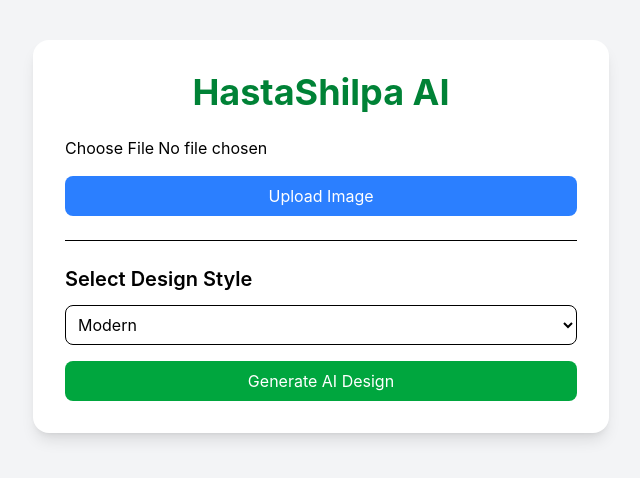
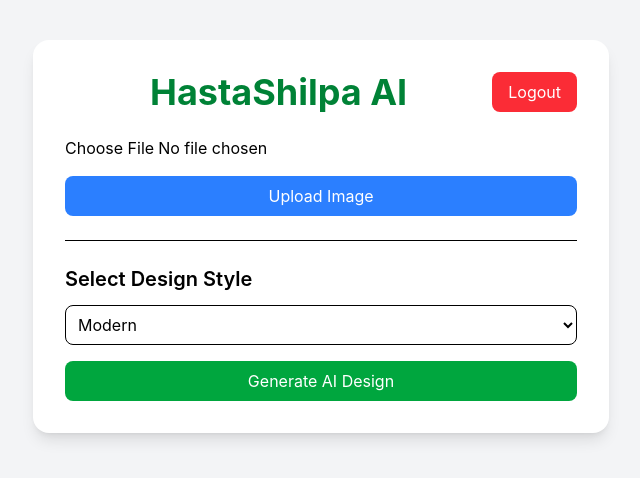
Before and after one commit to likhitha25-tech/HastaShilpa-AI, a React app in the folder frontend/: page /home in a window 1280 px wide. Shown: the top 478 px of the page, without its empty margins (319-959 px from the left). Built offline with nearby package versions, Linux system fonts and the light colour scheme; the HTML template or start-up script is replaced by a standard one.

Commit message:
Added logout functionality

```diff
--- a/frontend/src/Home.jsx
+++ b/frontend/src/Home.jsx
@@ -50,11 +50,26 @@
 
   };
 
+  const logoutUser = () => {
+
+    localStorage.removeItem("token");
+
+    window.location.href = "/";
+
+  };
+
   return (
 
     <div className="min-h-screen bg-gray-100 flex flex-col items-center p-10">
 
       <div className="bg-white shadow-lg rounded-2xl p-8 w-full max-w-xl">
+
+        <button
+          onClick={logoutUser}
+          className="bg-red-500 text-white px-4 py-2 rounded-lg mb-4 float-right"
+        >
+          Logout
+        </button>
 
         <h1 className="text-4xl font-bold text-center mb-6 text-green-700">
           HastaShilpa AI
```
